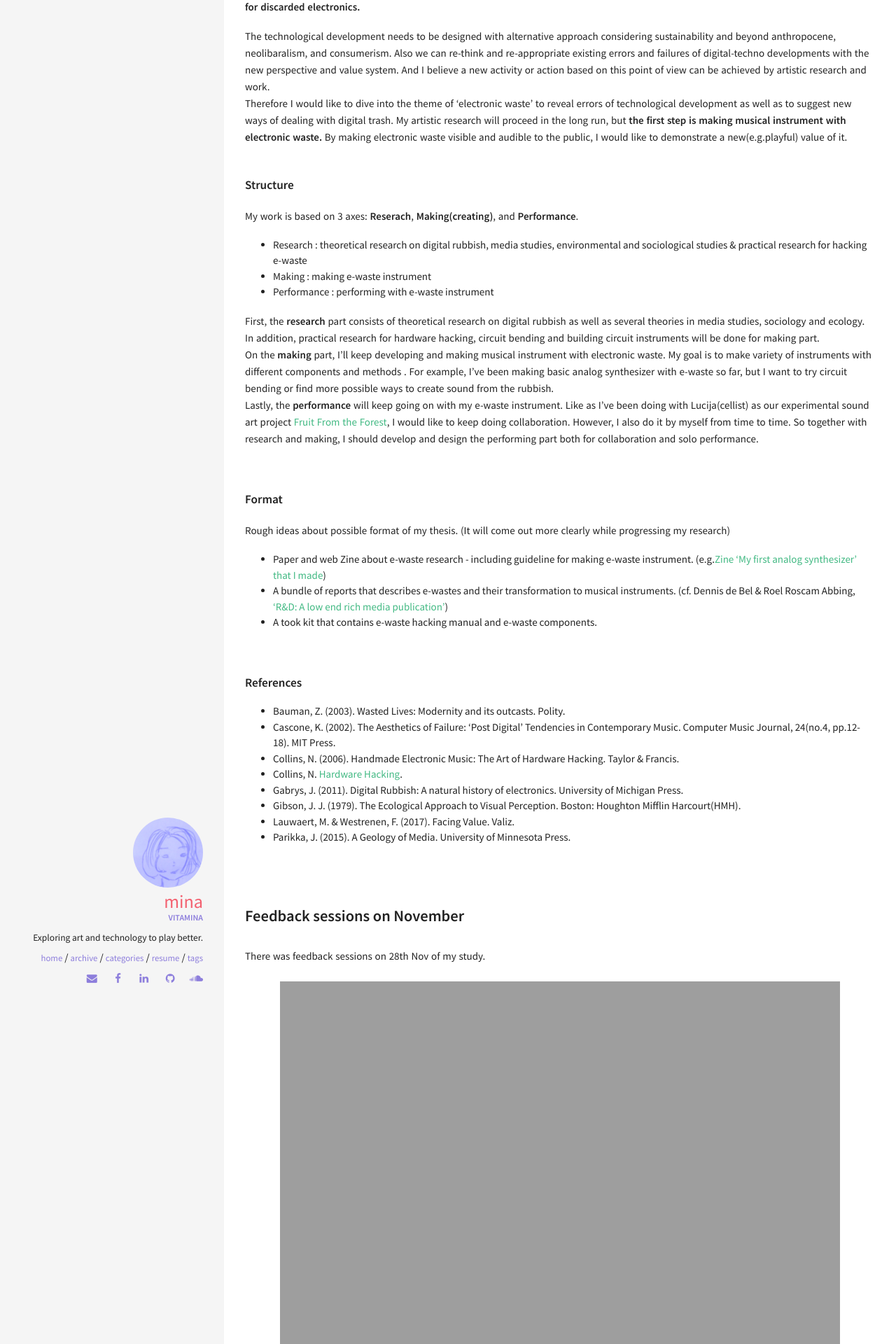
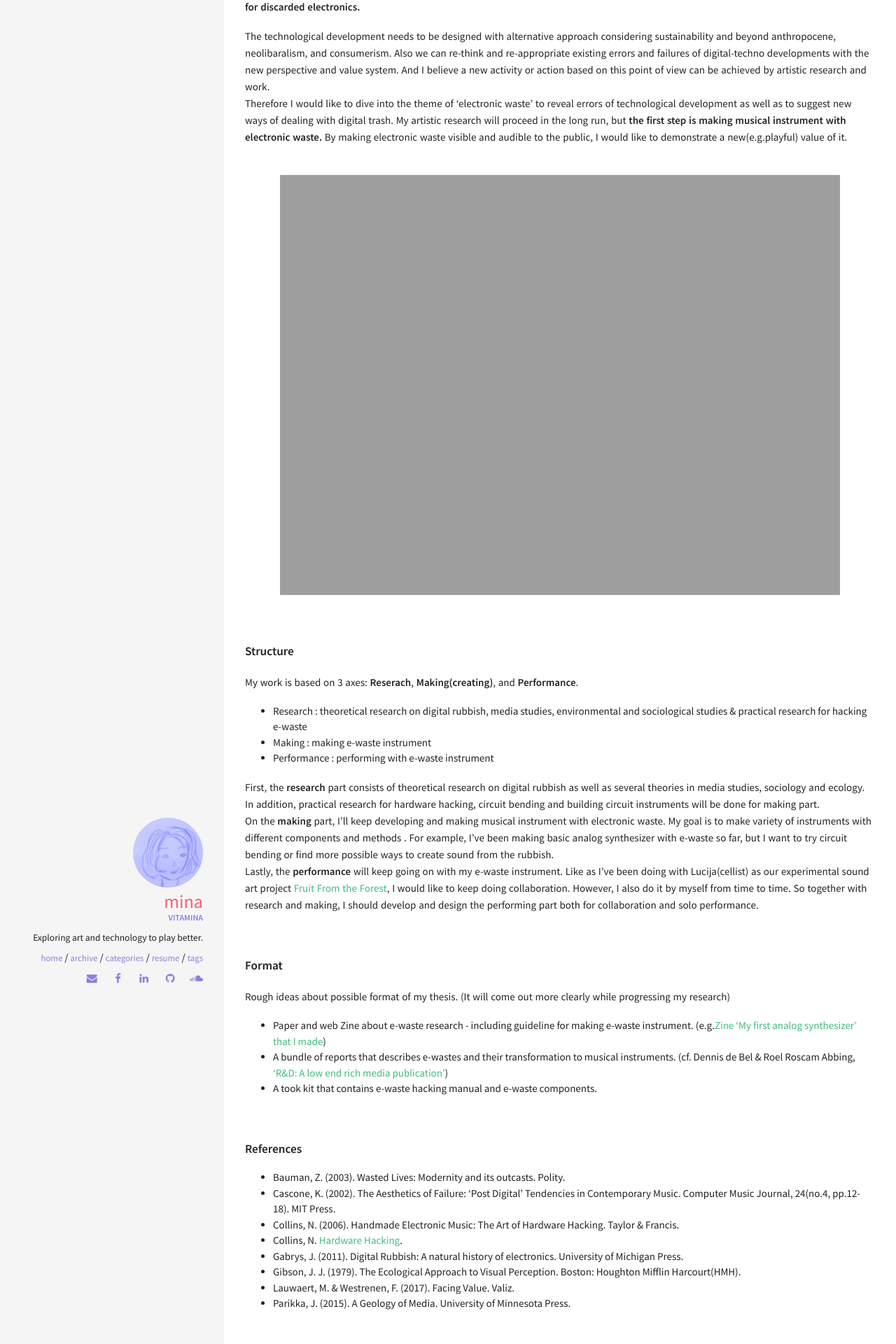
Before and after one commit to lucid2713/blog, a Jekyll site: the page built from _posts/2019-01-04-work-progress-ewaste-research2.md, in a window 1280 px wide. Shown: the part 1171-3091 px from the top of the page at 70% size. Built offline with Jekyll 4.4.1, drawn with Linux system fonts in a browser that asks for light colours; some of the changed text lies outside the part shown.

Commit message:
value pic add

```diff
--- a/_posts/2019-01-04-work-progress-ewaste-research2.md
+++ b/_posts/2019-01-04-work-progress-ewaste-research2.md
@@ -39,6 +39,9 @@ Therefore I would like to dive into the theme of ‘electronic waste’ to revea
 [^1]: Bauman, Z. (2000). *Liquid Modernity*. Polity.
 [^2]: Lauwaert, M. & Westrenen, F. (2017). *Facing Value*. Valiz.
 [^3]: Bauman, Z. (2008). *Wasted Lives*(쓰레기가 되는 삶들 - trans in Korean). 정일준 옮김. Saemulgyul Publishing House.
+
+![value_drawing]({{site.url}}/img/value_drawing.JPG){: width="800px"}
+<br><br>
 
 ##### Structure
 My work is based on 3 axes: **Reserach**, **Making(creating)**, and **Performance**.
```
Also changed, not shown: 1 other file.
